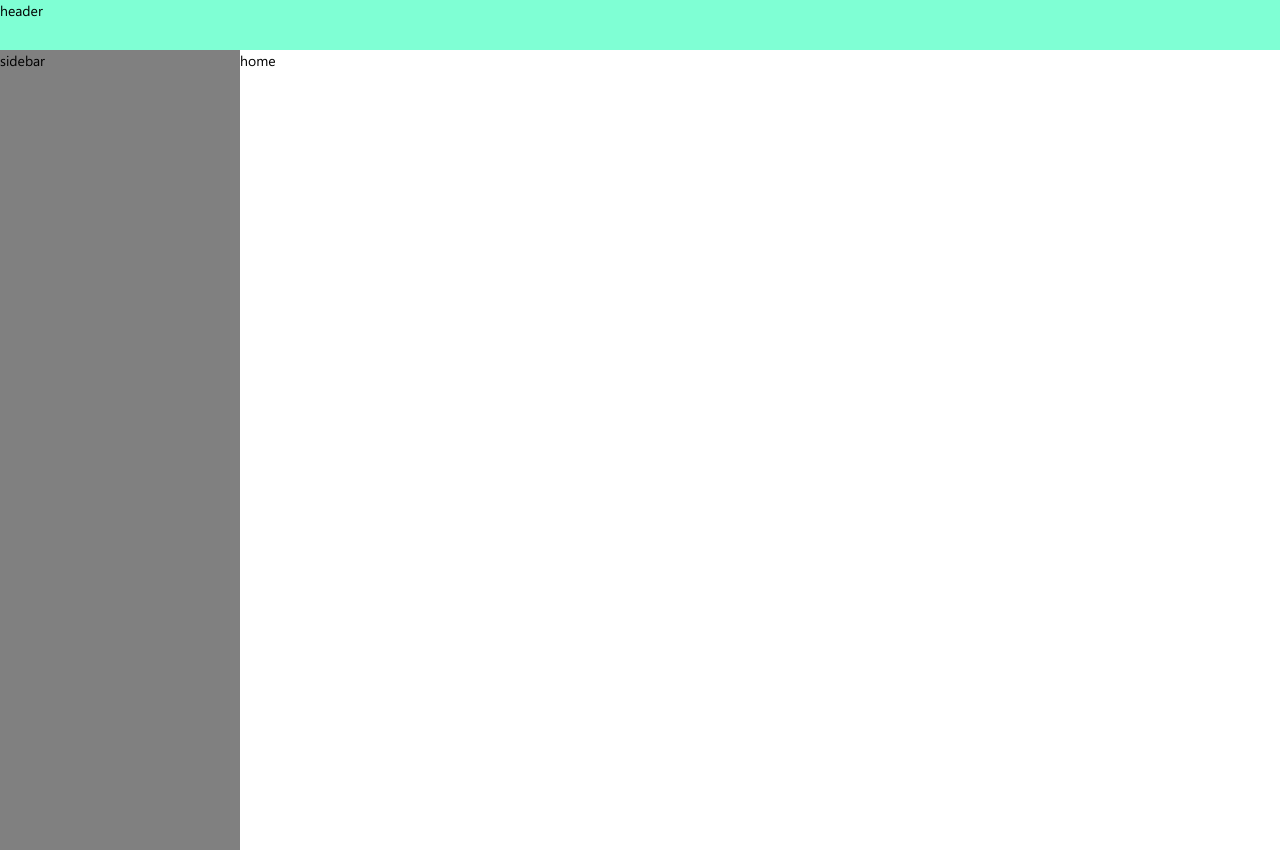
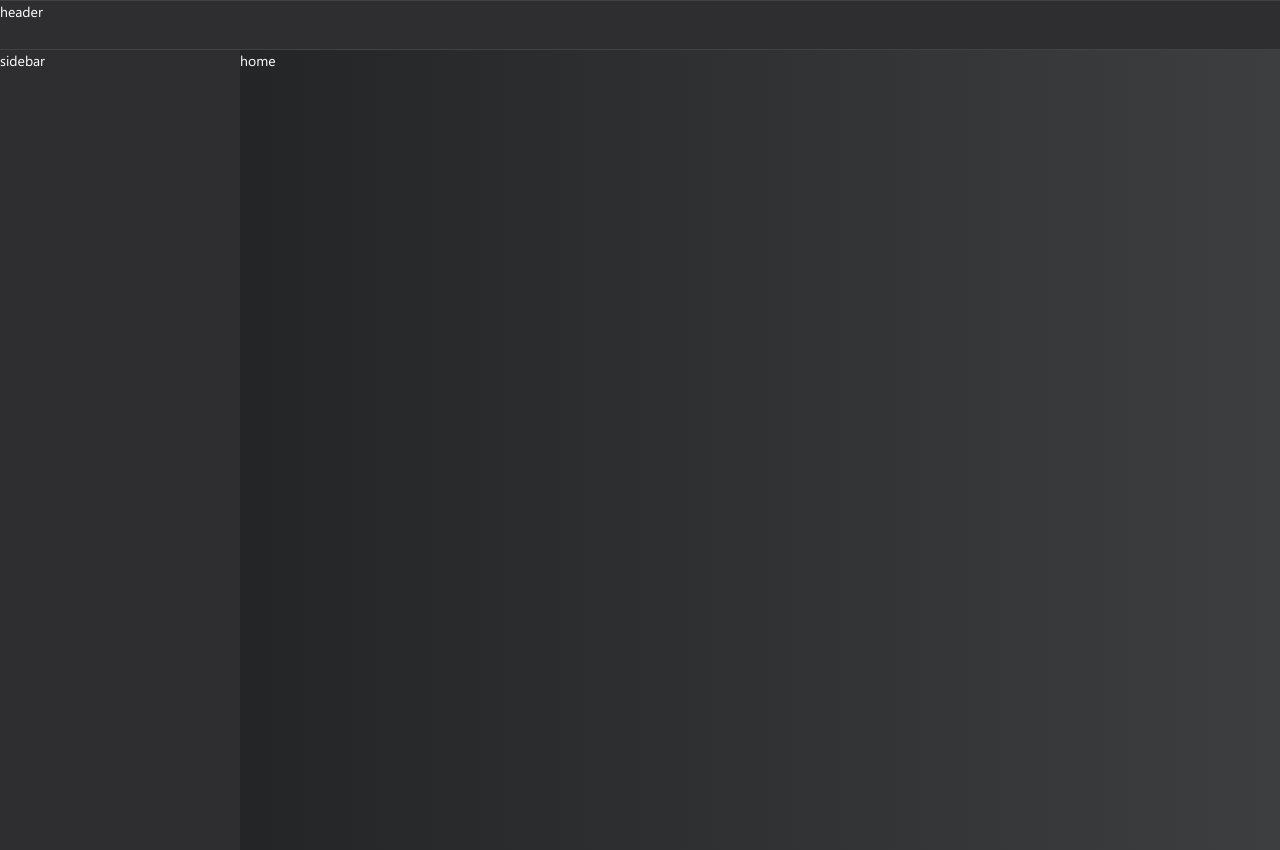
Before and after one commit to ZakhaRDevel/taskTracker, an Angular app: page / in a window 1280 px wide. Built offline with nearby package versions, Linux system fonts and the light colour scheme.

Commit message:
feat(app): add bg color

```diff
--- a/src/app/core/components/block/header/header.component.scss
+++ b/src/app/core/components/block/header/header.component.scss
@@ -2,5 +2,7 @@
 
 .header {
   height: 50px;
-  background-color: aquamarine;
+  background-color: var(--dark-gray);
+  border-bottom: 1px solid var(--light-gray);
+  border-top: 1px solid var(--light-gray);
 }
--- a/src/app/core/components/block/sidebar/sidebar.component.scss
+++ b/src/app/core/components/block/sidebar/sidebar.component.scss
@@ -1,5 +1,5 @@
 .sidebar {
   width: 240px;
-  background-color: gray;
+  background-color: var(--dark-gray);
   height: 100%;
 }
--- a/src/app/pages/pages.component.scss
+++ b/src/app/pages/pages.component.scss
@@ -1,4 +1,8 @@
+@import "variables";
+
 .pages {
+  background-image: var(--bg);
+
   &__wrapper {
     display: flex;
     height: 100svh;
@@ -7,6 +11,6 @@
   &__content {
     flex: 1;
     overflow-y: auto;
-    max-height:calc(100vh - 50px);
+    max-height:calc(100svh - 50px);
   }
 }
--- a/src/assets/scss/_variables.scss
+++ b/src/assets/scss/_variables.scss
@@ -1,7 +1,10 @@
 :root {
   --black: #000000;
   --white: #ffffff;
-  --font-color-default: var(--black);
+  --dark-gray: #2E2E30;
+  --light-gray: #424244;
+  --bg: linear-gradient(90deg, rgba(30,31,33,1) 0%, rgba(61,62,64,1) 100%);
+  --font-color-default: var(--white);
   --font-family-primary: 'Segoe UI', sans-sarif;
   --font-size-base: 14px;
   --line-height-base: 22px;
```
